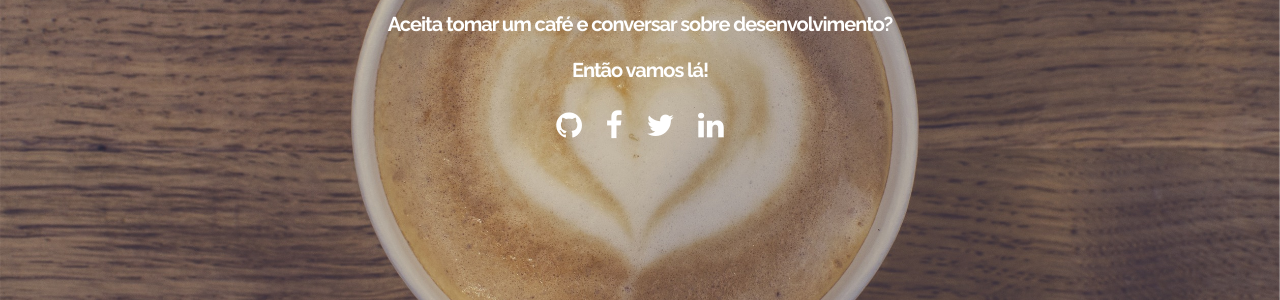
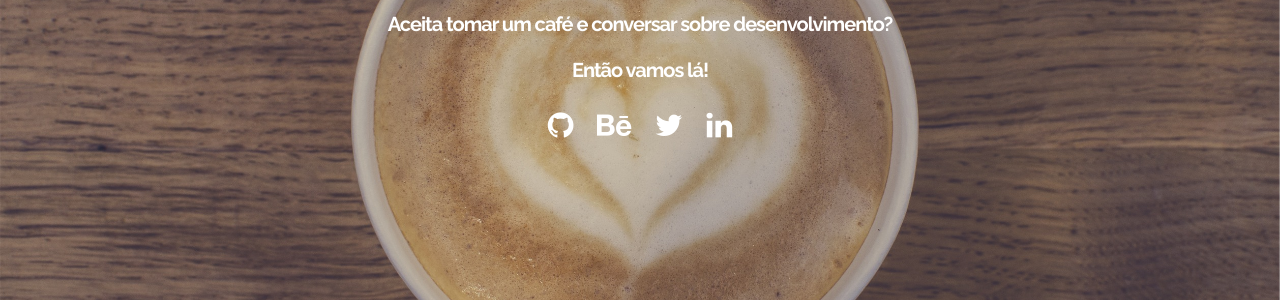
Before and after one commit to ihFernando/blog, a Jekyll site: the page built from index.html, in a window 1280 px wide. Shown: the part 170-470 px from the top of the page. Built offline with Jekyll 4.4.1, drawn with Linux system fonts in a browser that asks for light colours; the list of posts is cut into pages by our own code.

Commit message:
#1 Att links

```diff
--- a/_includes/header.html
+++ b/_includes/header.html
@@ -20,9 +20,9 @@
             <h2><strong>Aceita tomar um café e conversar sobre desenvolvimento? <br><br> Então vamos lá!</strong></h2>
             <!-- <h2>{{ site.description }}</h2> -->
             <a href="http://www.github.com/ihfernando" target="_blank"><i class="fa fa-github"></i></a>
-            <a href="http://www.fb.com/ihfeeh" target="_blank"><i class="fa fa-facebook"></i></a>
-            <a href="http://www.twitter.com/ihfeeh" target="_blank"><i class="fa fa-twitter"></i></a>
-            <a href="http://www.linkedin.me/ihfernando" target="_blank"><i class="fa fa-linkedin"></i></a>
+            <a href="http://www.behance.net/ihfernando" target="_blank"><i class="fa fa-behance"></i></a>
+            <a href="http://www.twitter.com/ihfernando" target="_blank"><i class="fa fa-twitter"></i></a>
+            <a href="https://www.linkedin.com/in/ihfeeh/" target="_blank"><i class="fa fa-linkedin"></i></a>
       </div>
 
 </header>
```
